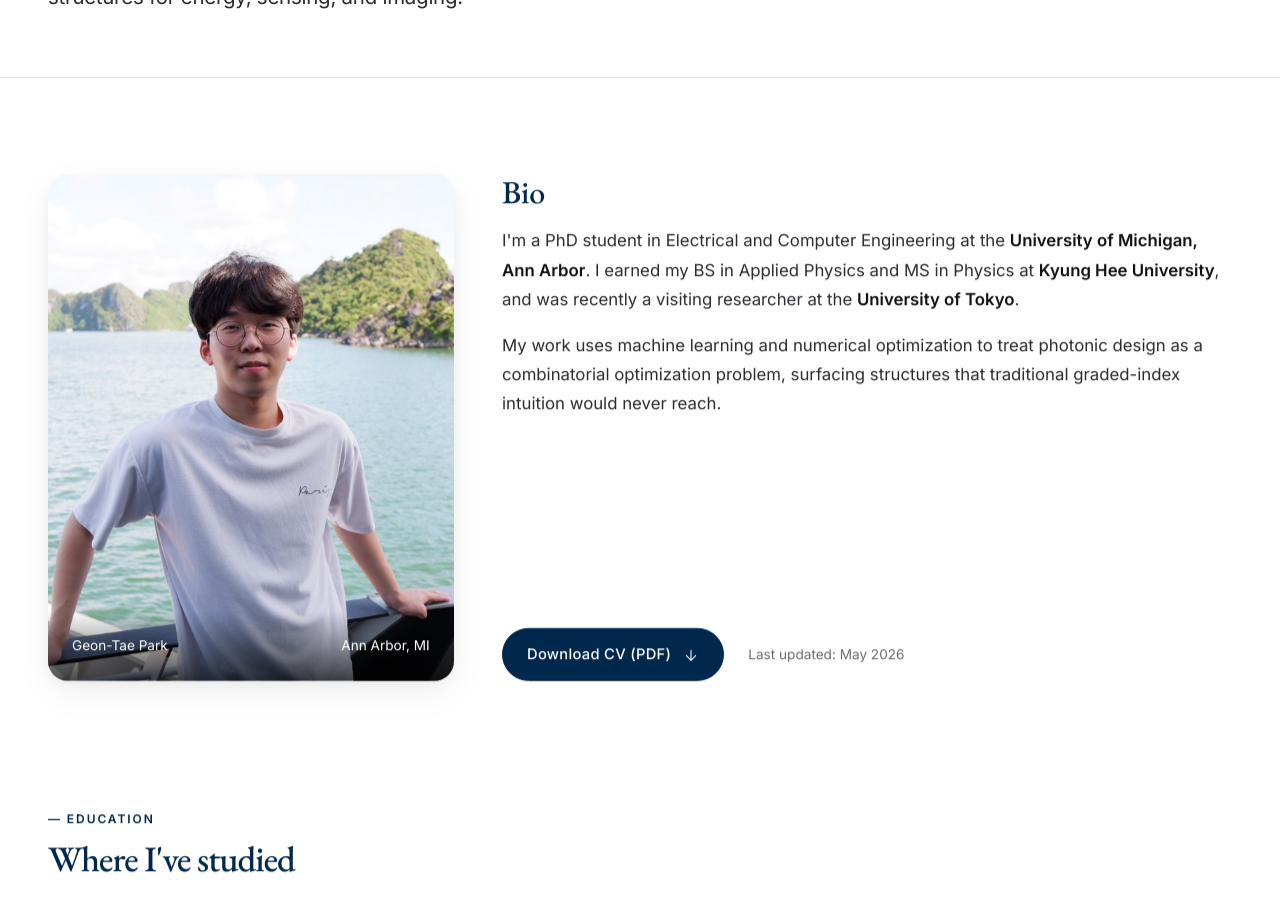
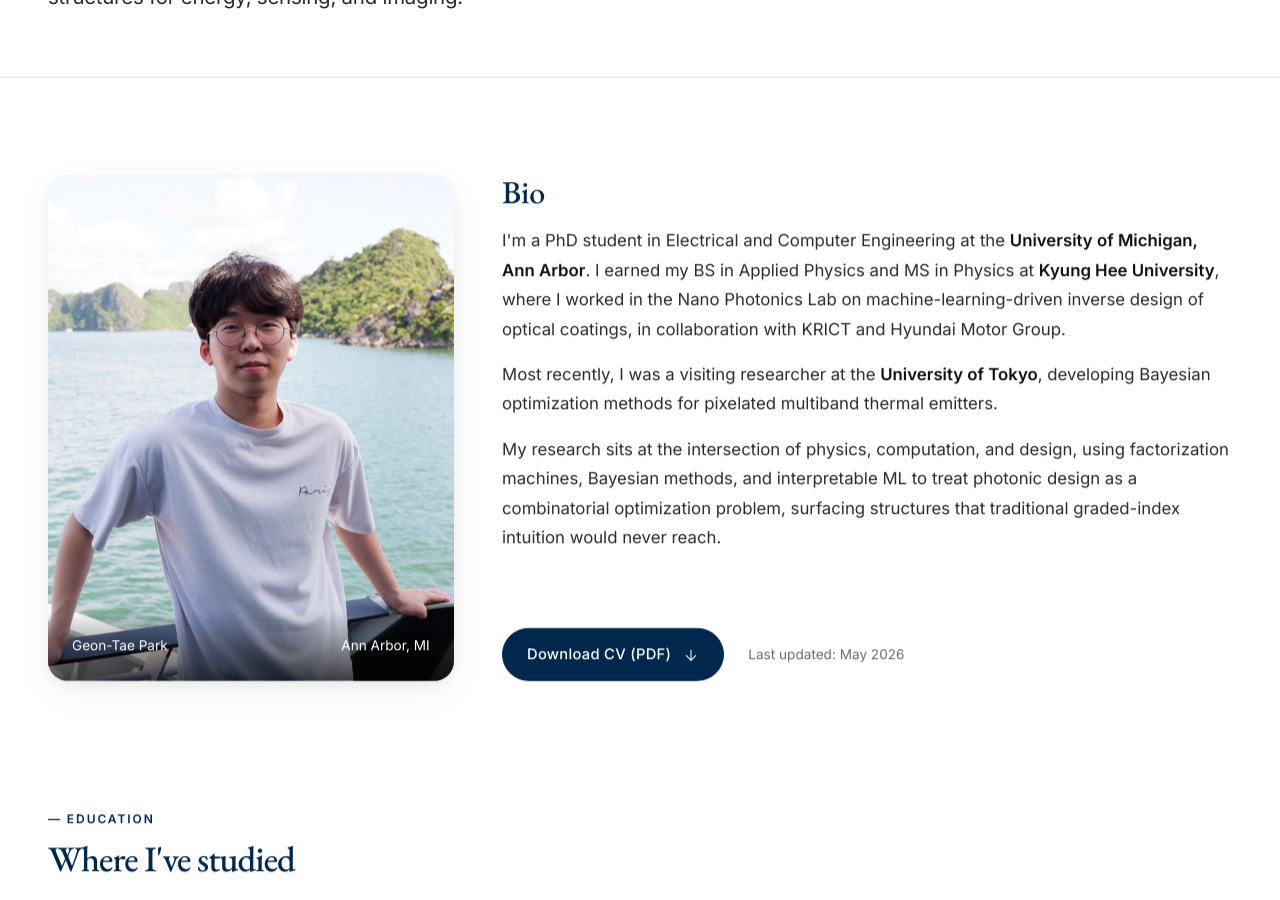
Before and after one commit to gtpark01/gtpark01.github.io, a Jekyll site: the page built from about.md, in a window 1280 px wide and 900 px high, scrolled down 381 px. Built offline with Jekyll 4.4.1, drawn with Linux system fonts in a browser that asks for light colours.

Commit message:
Restore a fuller About bio (3 paragraphs) while keeping Download CV at the photo's bottom
Co-Authored-By: Claude Opus 4.8 (1M context) <noreply@anthropic.com>

```diff
--- a/about.md
+++ b/about.md
@@ -26,12 +26,19 @@ slug: about
         I'm a PhD student in Electrical and Computer Engineering at the
         <strong>University of Michigan, Ann Arbor</strong>. I earned my BS in
         Applied Physics and MS in Physics at <strong>Kyung Hee University</strong>,
-        and was recently a visiting researcher at the
-        <strong>University of Tokyo</strong>.
+        where I worked in the Nano Photonics Lab on machine-learning-driven
+        inverse design of optical coatings, in collaboration with KRICT and
+        Hyundai Motor Group.
       </p>
       <p>
-        My work uses machine learning and numerical optimization to treat
-        photonic design as a combinatorial optimization problem, surfacing
+        Most recently, I was a visiting researcher at the
+        <strong>University of Tokyo</strong>, developing Bayesian optimization
+        methods for pixelated multiband thermal emitters.
+      </p>
+      <p>
+        My research sits at the intersection of physics, computation, and design,
+        using factorization machines, Bayesian methods, and interpretable ML to
+        treat photonic design as a combinatorial optimization problem, surfacing
         structures that traditional graded-index intuition would never reach.
       </p>
     </div>
```
